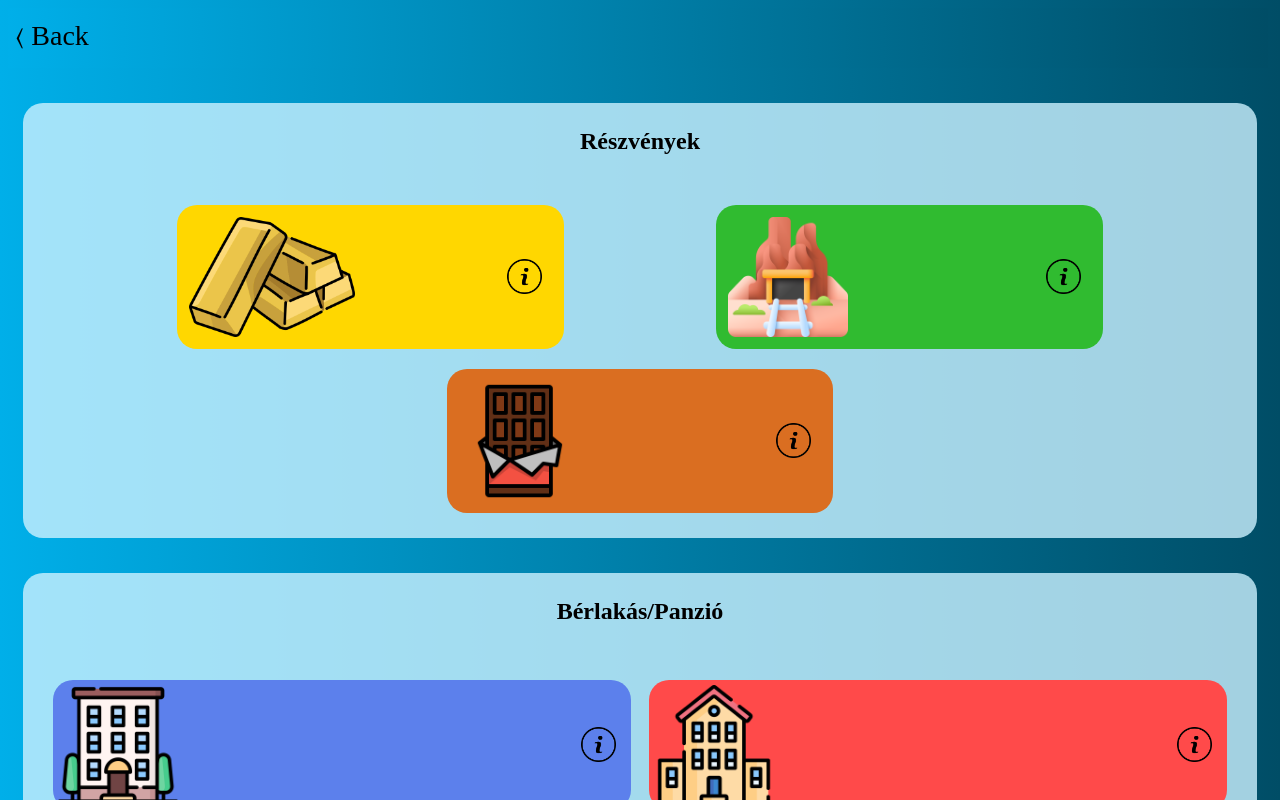
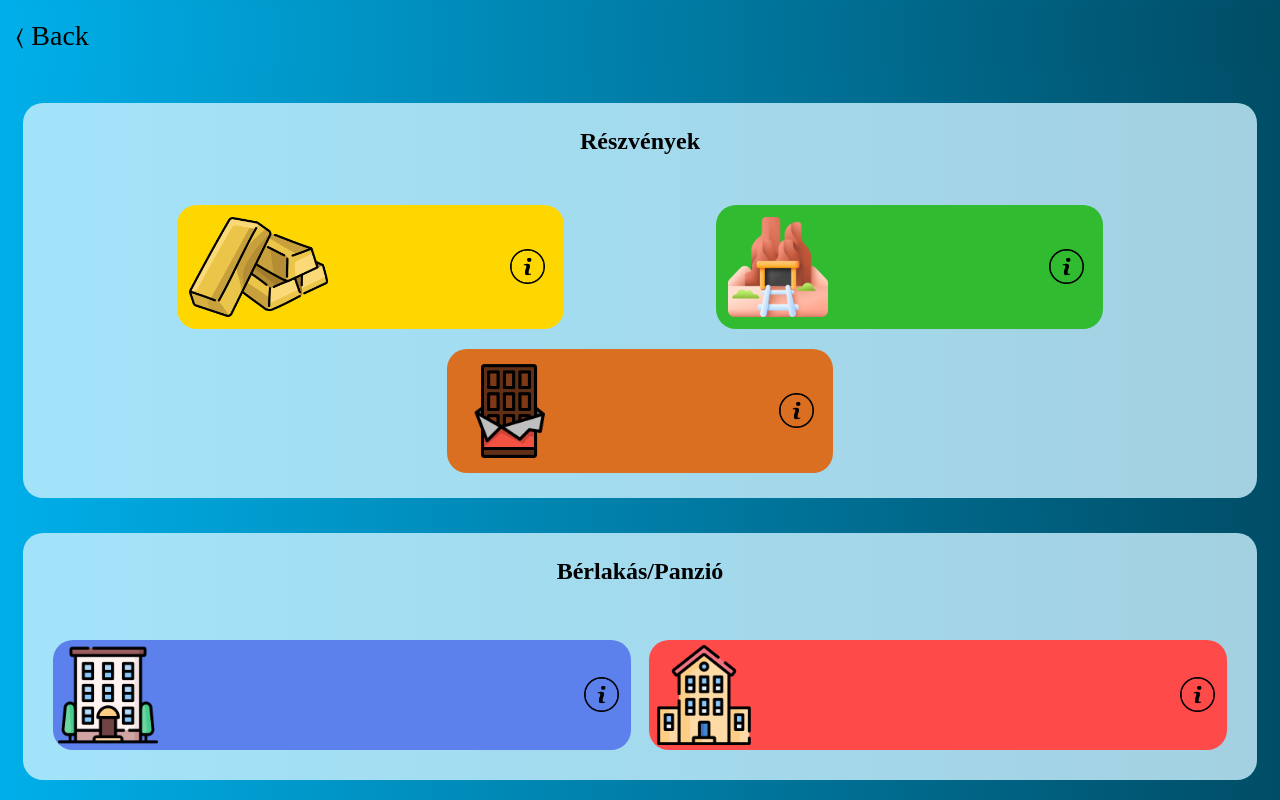
Before and after one commit to dvd2001/MyFirstMillion, an Angular app: page /game in a window 1280 px wide. Shown: the top 800 px of the page. Built offline with nearby package versions, Linux system fonts and the light colour scheme.

Commit message:
making the info icon to a btn and adjusting the icon sizes

```diff
--- a/src/app/components/game-page/game-page.css
+++ b/src/app/components/game-page/game-page.css
@@ -91,13 +91,28 @@ h1 {
 }
 
 .icon {
-    height: 120px;
+    height: 100px;
 }
 
 .info {
     height: 35px;
+}
+
+.infoBtn {
     align-self: center;
-    margin-right: 10px;
+    background-color: transparent;
+    color: var(--button);
+    width: fit-content;
+    height: fit-content;
+    border: none;
+    border-radius: 30px;
+    padding: 7px;
+    padding-bottom: 3px;
+}
+
+.infoBtn:hover {
+    background-color: var(--bg-back-hover);
+    cursor: pointer;
 }
 
 #navbar {
@@ -200,6 +215,14 @@ h1 {
         width: 96%;
     }
 
+    .icon {
+        height: 60px;
+    }
+
+    .info {
+        height: 20px;
+    }
+
     #flatList {
         width: 96%;
     }
--- a/src/app/components/game-page/game-page.html
+++ b/src/app/components/game-page/game-page.html
@@ -8,18 +8,24 @@
     <div class="container">
         <div id="gold" class="stock cards">
             <img class="icon" src="assets/images/gold.png" alt="Gold Bars">
+            <button class="infoBtn" (click)="goldInfo()">
                 <img [src]="themeService.getTheme()() === 'light' ? 'assets/images/info.png' : 'assets/images/infoWhite.png'"
                     alt="Information" class="info">
+            </button>
         </div>
         <div id="mine" class="stock cards">
             <img src="assets/images/mine.png" alt="Mine" class="icon">
+            <button class="infoBtn" (click)="mineInfo()">
                 <img [src]="themeService.getTheme()() === 'light' ? 'assets/images/info.png' : 'assets/images/infoWhite.png'"
                     alt="Information" class="info">
+            </button>
         </div>
         <div id="chocolate" class="stock cards">
             <img src="assets/images/chocolate.png" alt="Chocolate" class="icon">
+            <button class="infoBtn" (click)="chocolateInfo()">
                 <img [src]="themeService.getTheme()() === 'light' ? 'assets/images/info.png' : 'assets/images/infoWhite.png'"
                     alt="Information" class="info">
+            </button>
         </div>
     </div>
 </section>
@@ -31,16 +37,20 @@
         <div class="listContainer acList mobileList">
             <div id="flat" class="accomodation cards">
                 <img src="assets/images/building.png" alt="Building" class="icon">
+                <button class="infoBtn" (click)="flatInfo()">
                     <img [src]="themeService.getTheme()() === 'light' ? 'assets/images/info.png' : 'assets/images/infoWhite.png'"
                         alt="Information" class="info">
+                </button>
             </div>
             <div *ngIf="showFlat" id="flatList" class="lists"></div>
         </div>
         <div class="listContainer acList mobileList">
             <div id="pansion" class="accomodation cards">
                 <img src="assets/images/pansion.png" alt="Guest house" class="icon">
+                <button class="infoBtn" (click)="pansionInfo()">
                     <img [src]="themeService.getTheme()() === 'light' ? 'assets/images/info.png' : 'assets/images/infoWhite.png'"
                         alt="Information" class="info">
+                </button>
             </div>
             <div *ngIf="showPansion" id="pansionList" class="lists"></div>
         </div>
@@ -53,8 +63,10 @@
     <div id="onlineContainer" class="container lists">
         <div class="online cards" id="basicOnline">
             <img src="assets/images/online.png" alt="Online Shop" class="icon">
+            <button class="infoBtn" (click)="onlineInfo()">
                 <img [src]="themeService.getTheme()() === 'light' ? 'assets/images/info.png' : 'assets/images/infoWhite.png'"
                     alt="Information" class="info">
+            </button>
         </div>
         <div id="levels" class="container">
             <div class="listContainer onlineList mobileList">
--- a/src/app/components/game-page/game-page.ts
+++ b/src/app/components/game-page/game-page.ts
@@ -45,4 +45,28 @@ export class GamePage implements OnInit {
       window.sessionStorage.removeItem('maxOnline');
     }
   }
+
+  goldInfo(): void {
+    console.log('Gold Info');
+  }
+
+  mineInfo(): void {
+    console.log('Mine Info');
+  }
+
+  chocolateInfo(): void {
+    console.log('Chocolate Info');
+  }
+
+  flatInfo(): void {
+    console.log('Flat Info');
+  }
+
+  pansionInfo(): void {
+    console.log('Pansion Info');
+  }
+
+  onlineInfo(): void {
+    console.log('Online Info');
+  }
 }
```
Lines whose indentation alone changed are shown as unchanged.
